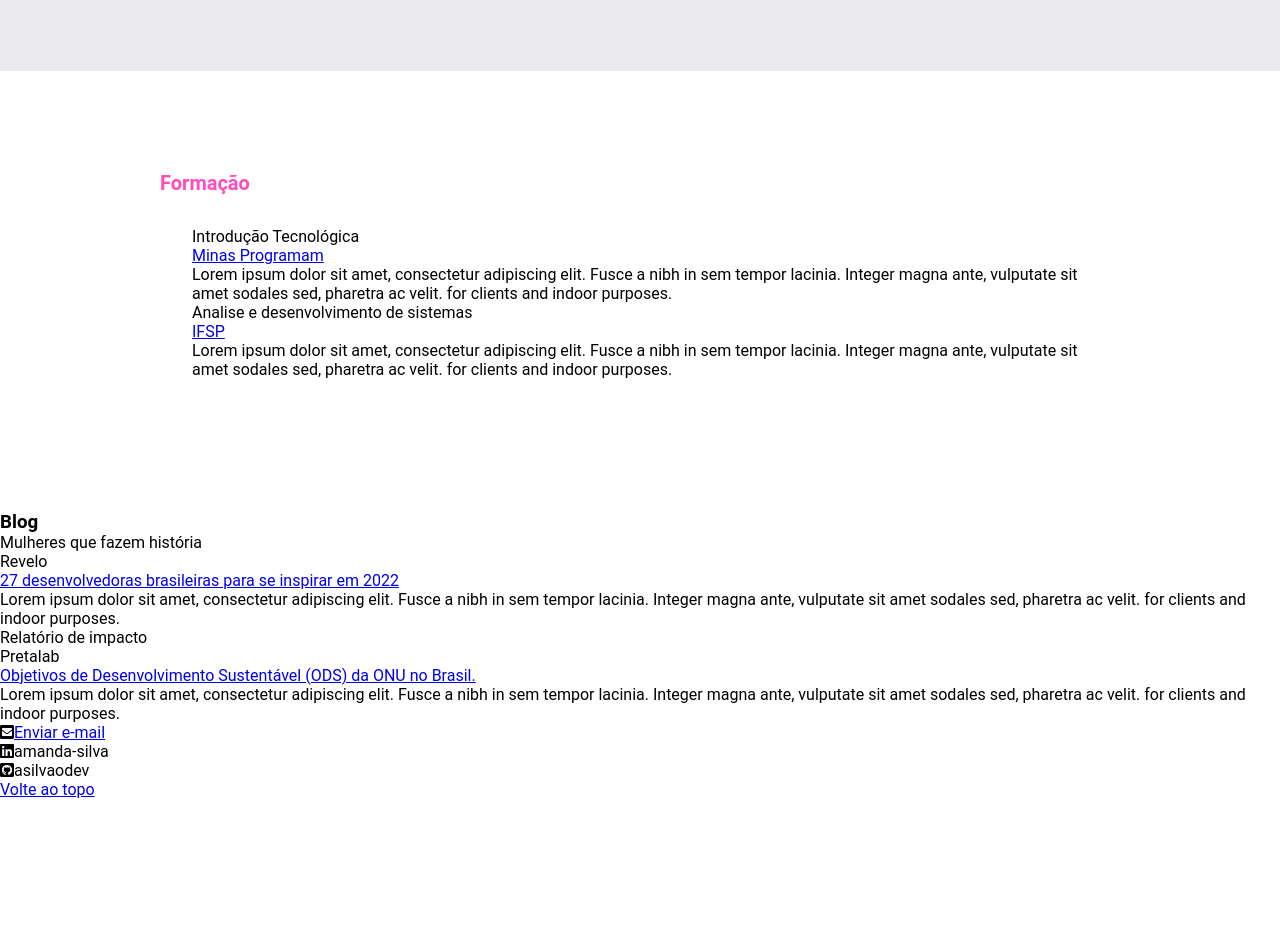
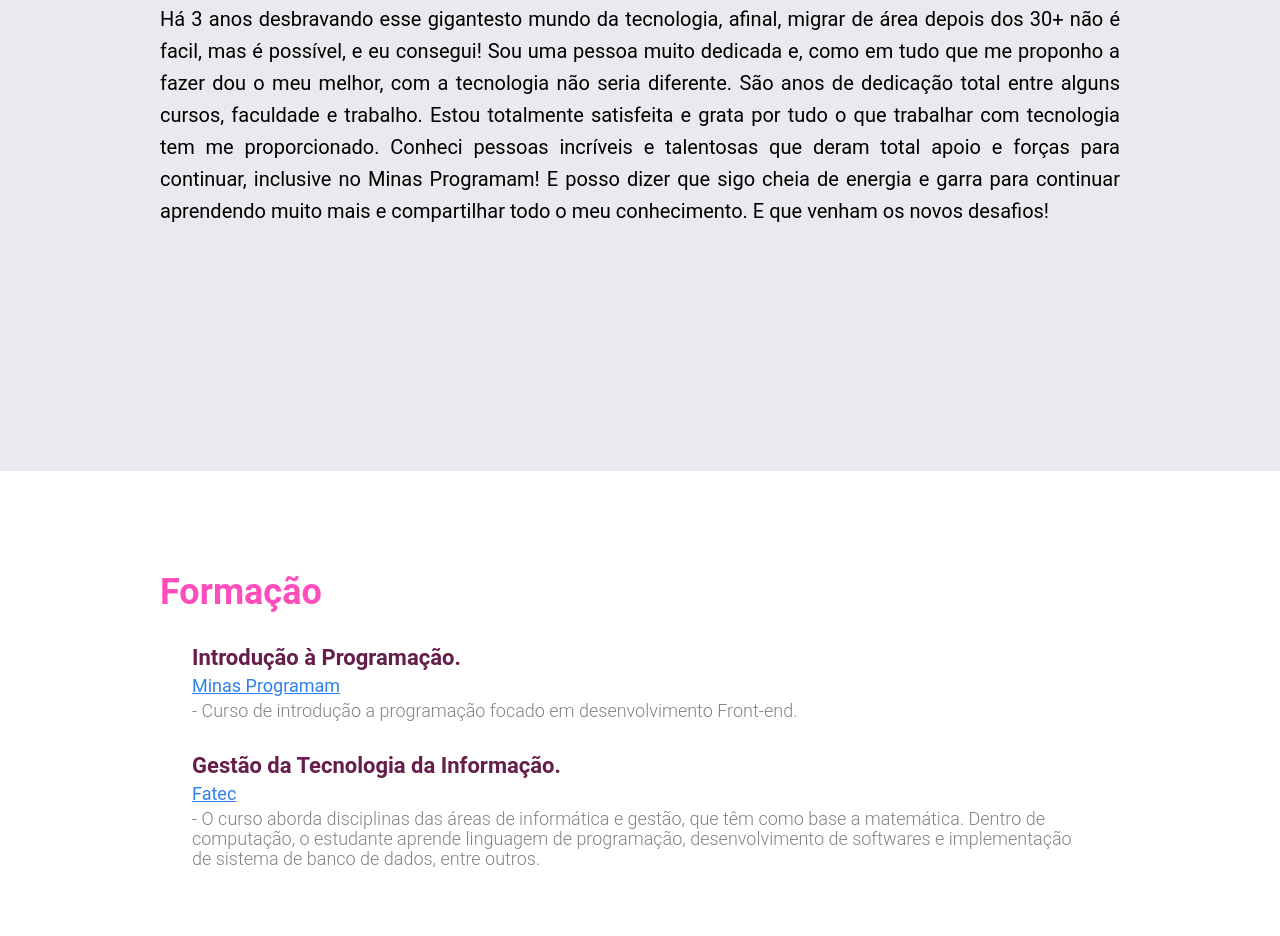
Before and after one commit to PaulaLSilva/PortfolioPaula, a plain HTML site: page index.html in a window 1280 px wide. Shown: the part 729-1665 px from the top of the page. Before the commit the page ends 1528 px from the top, so only its background shows below. Drawn offline with Linux system fonts and the light colour scheme.

Commit message:
ProjetoFinal

```diff
--- a/index.html
+++ b/index.html
@@ -18,7 +18,7 @@
     <nav>
       <ul class="lista-menu">
         <li><a href="#formacao">Formação</a> </li>
-        <li><a href="#portifolio">Portfólio</a></li>
+        <li><a href="#portifolio">Licenças e certificados</a></li>
         <li><a href="#contato">Contatos</a></li>
       </ul>
     </nav>
@@ -37,8 +37,7 @@
         </div>
         <div>
           <p class="texto-sobre">
-            Lorem ipsum dolor sit amet, consectetur adipiscing elit. Fusce a nibh in sem tempor lacinia. Integer magna ante, vulputate sit amet sodales sed, pharetra ac velit. In hac habitasse platea dictumst. Nulla facilisi. Nulla id luctus tortor, id hendrerit
-            metus. Donec vulputate tellus sed sollicitudin porta. Aliquam turpis leo, pellentesque et velit a, sagittis scelerisque quam. Suspendisse imperdiet molestie leo. Proin sed imperdiet erat, UTF-8
+            Há 3 anos desbravando esse gigantesto mundo da tecnologia, afinal, migrar de área depois dos 30+ não é facil, mas é possível, e eu consegui! Sou uma pessoa muito dedicada e, como em tudo que me proponho a fazer dou o meu melhor, com a tecnologia não seria diferente. São anos de dedicação total entre alguns cursos, faculdade e trabalho. Estou totalmente satisfeita e grata por tudo o que trabalhar com tecnologia tem me proporcionado. Conheci pessoas incríveis e talentosas que deram total apoio e forças para continuar, inclusive no Minas Programam! E posso dizer que sigo cheia de energia e garra para continuar aprendendo muito mais e compartilhar todo o meu conhecimento. E que venham os novos desafios!
           </p>
         </div>
       </article>
@@ -51,21 +50,22 @@
           <h3 class="topico-principal">Formação</h3>
         </div>
 
-        <div>
-          <ul class="lista-item">
+        <div class="lista-item">
+          <ul>
             <li>
-              <p>Introdução Tecnológica</p>
-              <a href="https://minasprogramam.com/" target="_blank" >Minas Programam</a>
-              <p>
-                Lorem ipsum dolor sit amet, consectetur adipiscing elit. Fusce a nibh in sem tempor lacinia. Integer magna ante, vulputate sit amet sodales sed, pharetra ac velit. for clients and indoor purposes.
+              <p class="lista-titulo">Introdução à Programação.</p>
+              <a href="https://minasprogramam.com/" target="_blank" class="lista-local">Minas Programam</a>
+              <p class="lista-descricao">
+                - Curso de introdução a programação focado em desenvolvimento Front-end.
               </p>
             </li>
 
             <li>
-              <p>Analise e desenvolvimento de sistemas</p>
-              <a href="https://www.ifsp.edu.br/" target="_blank">IFSP</a>
-              <p >
-                Lorem ipsum dolor sit amet, consectetur adipiscing elit. Fusce a nibh in sem tempor lacinia. Integer magna ante, vulputate sit amet sodales sed, pharetra ac velit. for clients and indoor purposes.
+              <!--<p>Analise e desenvolvimento de sistemas</p>*/ -->
+              <p class="lista-titulo">Gestão da Tecnologia da Informação.</p>
+              <a href="https://www.cps.sp.gov.br/fatecs/fatec-itaquaquecetuba/" target="_blank" class="lista-local">Fatec</a>
+              <p class="lista-descricao">
+                - O curso aborda disciplinas das áreas de informática e gestão, que têm como base a matemática. Dentro de computação, o estudante aprende linguagem de programação, desenvolvimento de softwares e implementação de sistema de banco de dados, entre outros.
               </p>
             </li>
           </ul>
@@ -74,24 +74,24 @@
       </article>
     </section>
 
-    <section id="portifolio">
-      <article>
+    <section class="principal" id="portifolio">
+      <article class="container article-lista">
         <div>
-          <h3>Blog</h3>
+          <h3 class="topico-principal">Licenças e certificados</h3>
         </div>
-        <div>
+        <div class="lista-item">
           <ul>
             <li>
-              <p>Mulheres que fazem história</p>
-              <p>Revelo</p>
-              <a href="https://community.revelo.io/27-desenvolvedoras-brasileiras-para-se-inspirar-em-2022/" target="_blank"> 27 desenvolvedoras brasileiras para se inspirar em 2022</a>
-              <p>Lorem ipsum dolor sit amet, consectetur adipiscing elit. Fusce a nibh in sem tempor lacinia. Integer magna ante, vulputate sit amet sodales sed, pharetra ac velit. for clients and indoor purposes.</p>
+              <p class="lista-titulo">Salesforce Certified Administrator</p>
+              <p class="lista-descricao">Salesforce</p>
             </li>
             <li>
-              <p>Relatório de impacto</p>
-              <p>Pretalab</p>
-              <a href="https://relatoriodeimpacto.pretalab.com/" target="_blank">Objetivos de Desenvolvimento Sustentável (ODS) da ONU no Brasil.</a>
-              <p>Lorem ipsum dolor sit amet, consectetur adipiscing elit. Fusce a nibh in sem tempor lacinia. Integer magna ante, vulputate sit amet sodales sed, pharetra ac velit. for clients and indoor purposes.</p>
+              <p class="lista-titulo">Lógica de programação - Os primeiros programas com JavaScript e HTML</p>
+              <p class="lista-descricao">Alura</p>
+            </li>
+            <li>
+              <p class="lista-titulo">Algoritmo e lógica de programação</p>
+              <p class="lista-descricao">Udemy</p>
             </li>
           </ul>
         </div>
@@ -100,14 +100,16 @@
   </main>
 
   <!-- rodapé da nossa página, visível ao usuário -->
-  <footer id="contato">
-    <div>
-      <ul>
-        <li><i class="fas fa-envelope-square"></i><a href="mailto:amanda.adgti@gmail.com">Enviar e-mail</a></li>
-        <li href=""><i class="fab fa-linkedin"></i>amanda-silva</li>
-        <li href=""><i class="fab fa-github-square"></i>asilvaodev</li>
+  <footer class="rodape" id="contato">
+    <div class="container">
+      <ul class="lista-rodape">
+        <li><i class="fas fa-envelope-square estilo-icone"></i><a href="mailto:paula.lvieiras@gmail.com" class="links">Enviar e-mail</a></li>
+        <li>
+          <a href="https://www.linkedin.com/in/paula-lima-b61a16192/"target="_blank" class="links"><i class="fab fa-linkedin estilo-icone"></i>paula-lima</a></li>
+        <li>
+          <a href="https://github.com/PaulaLSilva"target="_blank" class="links"><i class="fab fa-github-square estilo-icone"></i>PaulaLSilva</a></li>
       </ul>
-      <a href="#minhaNav">Volte ao topo</a>
+      <a href="#minhaNav" class="links">Volte ao topo</a>
     </div>
   </footer>
 
--- a/style.css
+++ b/style.css
@@ -9,18 +9,21 @@
   }
   body{
       font-family: roboto, sans-serif;
+      margin: 0;
+
   }
   li{
     list-style: none;
   }
   .header-menu{
+  /* // Torna o elemento um flex container automaticamente transformando todos os seus filhos diretos em flex itens. */
       display: flex;
-      position: fixed;
-      width: 100%;
-      padding: 8px;
-      padding-top: 32px;
-      padding-bottom: 32px;
-      height: 60px;
+      position: fixed; /*Deixa o nosso header fixo*/
+      width: 100%; /*Largura*/
+      padding: 8px; /*Espaçamento dos 4 lados*/
+      padding-bottom: 32px; /*Espaçamento inferior*/
+      padding-top: 32px;/*Espaçamento superior*/
+      height: 60px; /*Altura*/
       background: rgb(230, 53, 203);
   }
   .header-menu nav {
@@ -29,6 +32,7 @@
       width: 100%;
 
   }
+  /*Formacao - Portfolio - Contatos*/
   .lista-menu li>a {
     color: #fff;
     font-size: 18px;
@@ -36,30 +40,34 @@
   }
   .lista-menu {
     display: flex;
-    justify-content: space-evenly;
-    width: 50%;
-    align-items: center;
+    justify-content: space-evenly; /*Espaçamento entre eles seja igual*/
+    width: 50%; /*Largura*/
+    align-items: center; /*Posicionando no centro*/
   }
   .principal {
-    height: 100vh;
+    height: 150vh; /*Altura*/
     display: flex;
     background-color: #eaeaee;
   }
   .sub-container-principal {
+  /*display, flex-direction e justify content são elementos do flexbox que em conjunto, alinham nossos itens*/
     display: flex;
     flex-direction: column;
     justify-content: center;
     align-items: center;
     text-align: center;
   }
+  /* O container é um componente do Bootstrap que garante que o seu layout vai ficar alinhado corretamente na página.
+Ele pode definir as margens laterais da página, ou deixar sem margens e, também, posiciona o conteúdo no
+centro do browser. O container é invisível. */
   .container {
-    margin-right: auto;
+    margin-right: auto; /*uma margem automática para todos os lados  */
     margin-left: auto;
-    margin-top: 75px;
-    max-width: 960px;
-    padding-right: 10px;
-    padding-left: 10px;
-    width: 100%;
+    margin-top: 75px; /*Margem para cima*/
+    max-width: 960px; /*largura maxima*/
+    padding-right: 10px; /* Espaçamento direito*/
+    padding-left: 10px; /*Espaçamento esquerdo*/
+    width: 100%; /*largura*/
   }
   .nome-completo {
     font-size: 36px;
@@ -69,11 +77,13 @@
   }
   .profissao {
     color: #c6b5d5;
-    height: 60px;
+    height: 100px;
   }
   .texto-sobre {
     font-size: 20px;
-    line-height: 32px;
+    line-height: 32px; /*Espaçamento entre as linhas*/
+    text-align:justify;
+
   }
   .article-lista {
     display: flex;
@@ -82,17 +92,67 @@
     margin-bottom: 100px;
   }
   .topico-principal {
-    font-size: 20px;
+    font-size: 36px;
     color: #ff4dbc;
   }
   .lista-item {
     padding: 32px;
   }
+  .lista-item ul li {
+    margin-bottom: 32px;  /*espaçamento entre os items da nossa lista*/
+  }
+  .lista-titulo{
+    margin-bottom: 5px;
+    font-size: 22px;
+    color: #661e4b;
+    font-weight: 700;
+   }
+
+   .lista-local{
+     font-size: 18px;
+     color: #2F80ED;
+
+   }
+
+   .lista-descricao {
+     font-size: 18px;
+     margin-top: 5px;
+     line-height: 20px; /*Espaçamento entre as linhas*/
+     color: #828282;
+     font-weight: 300;
+   }
+
+   .rodape{
+     background-color: #724796;
+     height: 300px;
+     display: flex;
+     align-items: center;
+   }
+
+   .links{
+     color: #FFF;
+     text-decoration: none;
+   }
+
+   .lista-rodape li{
+     color: #FFF;
+     font-weight: 700;
+     font-size: 18px;
+     margin-bottom: 16px;
+     display: flex;
+     align-items: center;
+   }
+
+   .estilo-icone{
+    font-size: 32px;
+    margin-right: 10px;
+   }
   .foto {
     margin-right: auto;
     margin-left: auto;
     padding-right: 10px;
     padding-left: 10px;
-    margin-top: 75px;
-    max-width: 90px;
+    margin-top: 85px;
+    max-width: 150px;
+    border-radius: 50px;
   }
```
